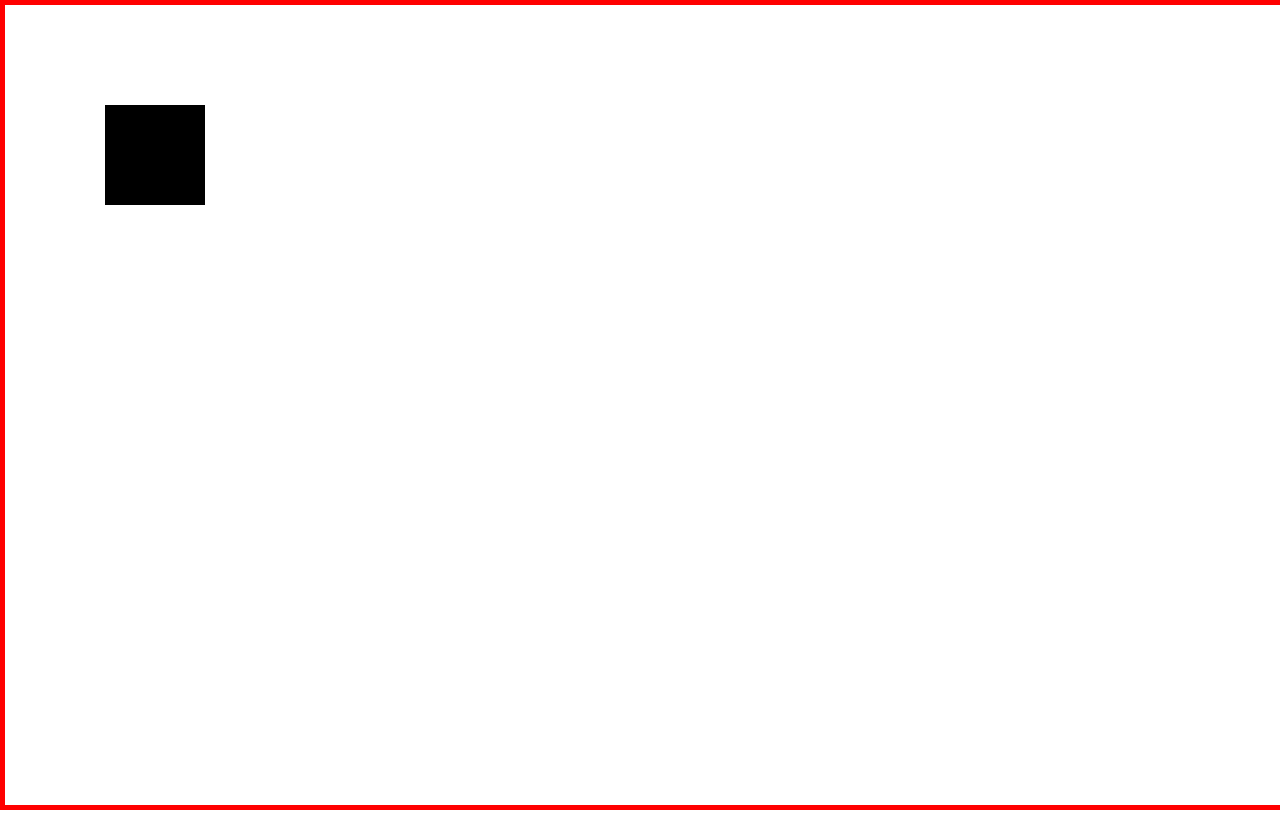
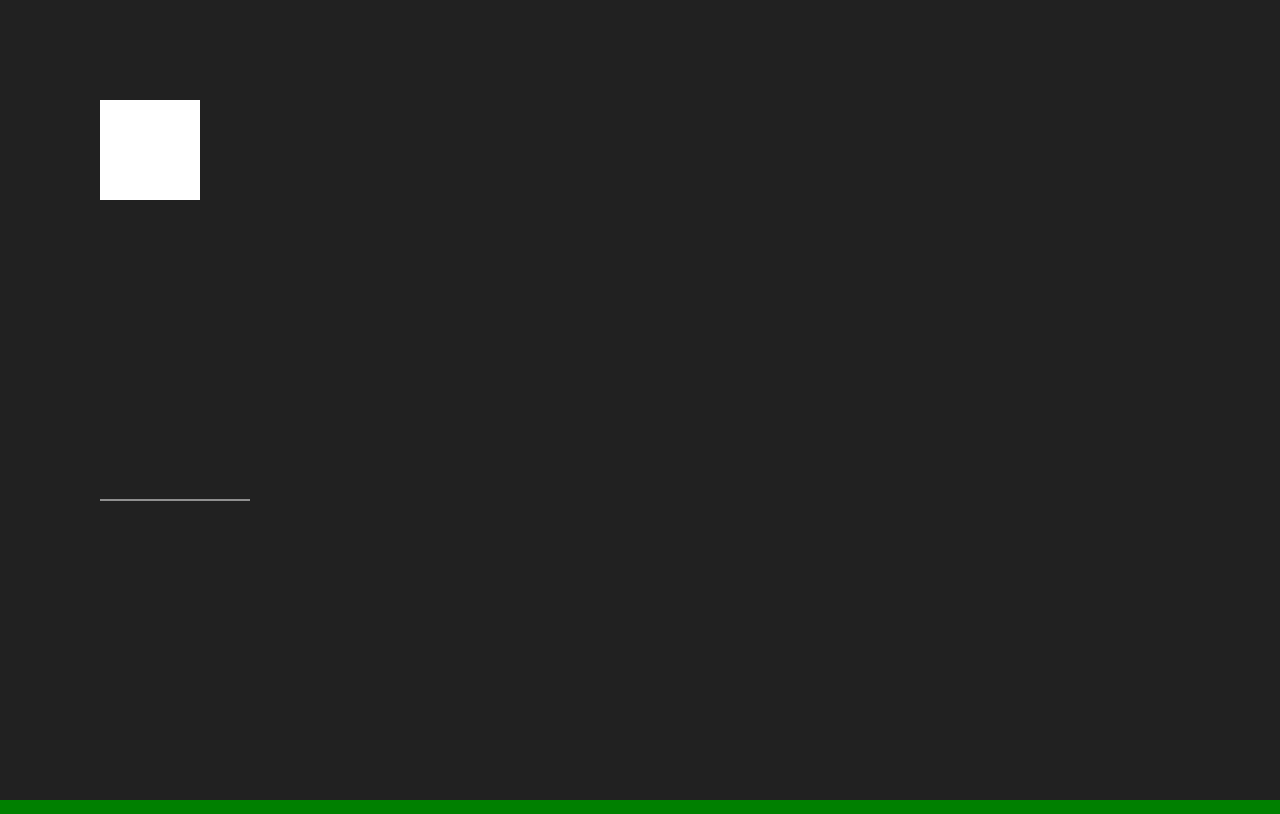
Before and after one commit to booi-dev/canvas, a plain HTML site: page resize/index.html in a window 1280 px wide. Drawn offline with Linux system fonts and the light colour scheme.

Commit message:
Add colors

```diff
--- a/resize/index.html
+++ b/resize/index.html
@@ -5,17 +5,20 @@
     <meta name="viewport" content="width=device-width, initial-scale=1.0" />
     <title>Document</title>
     <style type="text/css">
-      * {
-        box-sizing: border-box;
+      html {
+        padding: 0;
         margin: 0;
-        padding: 0;
       }
       body {
-        margin: 0;
-        padding: 0;
+        box-sizing: border-box;
+        margin: 0px;
+        padding: 0px;
+        background-color: green;
+        display: block;
       }
       canvas {
-        border: 5px solid red;
+        display: block;
+        background-color: rgb(33, 33, 33);
       }
     </style>
     <script src="/script.js" defer></script>
--- a/script.js
+++ b/script.js
@@ -1,8 +1,23 @@
 const canvas = document.querySelector("#canvas");
+
+const scrollbarWidth = window.innerWidth - document.documentElement.clientWidth;
+const scrollbarHeight =
+  window.innerHeight - document.documentElement.clientHeight;
 
 canvas.width = window.innerWidth;
 canvas.height = window.innerHeight;
 
+console.log(scrollbarWidth);
+
 const ctx = canvas.getContext("2d");
 
+ctx.fillStyle = "white";
 ctx.fillRect(100, 100, 100, 100);
+
+// Line
+
+ctx.beginPath();
+ctx.moveTo(100, 500);
+ctx.lineTo(250, 500);
+ctx.strokeStyle = "white";
+ctx.stroke();
```
